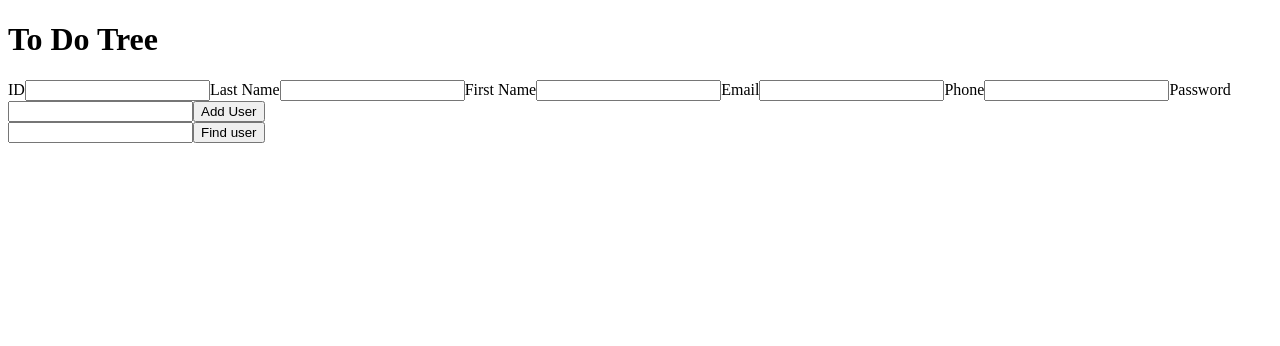
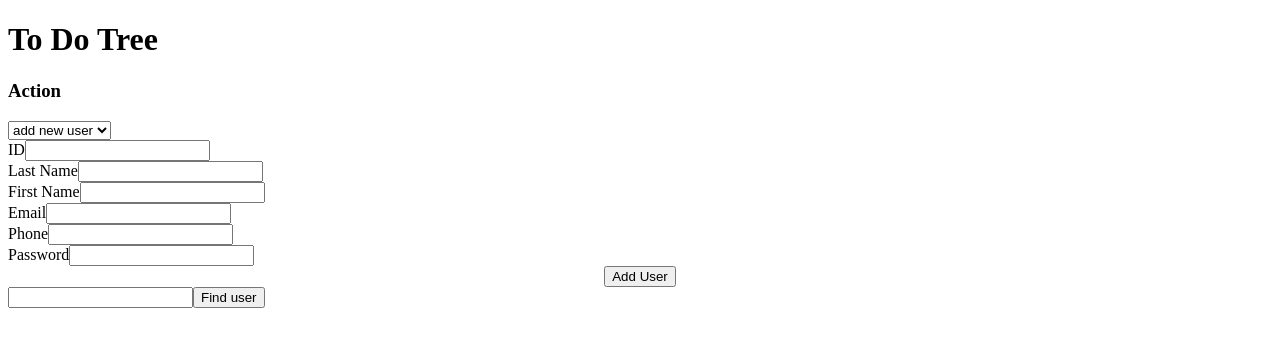
Before and after one commit to lwood54/go-gin-react, a React (Create React App) app in the folder client/: page / in a window 1280 px wide. Shown: the top 346 px of the page. Built offline with nearby package versions, Linux system fonts and the light colour scheme.

Commit message:
wip | handle user actions

```diff
--- a/client/src/App.tsx
+++ b/client/src/App.tsx
@@ -1,13 +1,23 @@
-import React from "react";
+import React, { useState } from "react";
 
-import AddUser from "./Components/AddUser";
+import AddModUser from "./Components/AddModUser";
 import GetUser from "./Components/GetUser";
 
 function App() {
+  const [userAction, setUserAction] = useState<string>("add");
+
+  function handleAction(e: React.ChangeEvent<HTMLSelectElement>) {
+    setUserAction(e.target.value);
+  }
   return (
     <div className="App">
       <h1>To Do Tree</h1>
-      <AddUser />
+      <h3>Action</h3>
+      <select name="useraction" onChange={handleAction}>
+        <option value="add">add new user</option>
+        <option value="update"> update user</option>
+      </select>
+      <AddModUser userAction={userAction} />
       <GetUser />
     </div>
   );
--- a/client/src/Components/AddUser.tsx
+++ b/client/src/Components/AddModUser.tsx
@@ -1,12 +1,29 @@
 import React, { useState } from "react";
+import styled from "styled-components";
 
-function AddUser() {
+import { UserAction } from "../Types/User";
+
+const ContainerSC: React.FC = styled.div`
+  align-items: center;
+  display: flex;
+  flex-wrap: wrap;
+  justify-content: center;
+  width: 100%;
+`;
+
+const FormItemSC: React.FC = styled.div`
+  width: 100%;
+`;
+
+function AddModUser({ userAction }: UserAction) {
   const [createId, setCreateId] = useState<number>();
   const [lastName, setLastName] = useState<string>("");
   const [firstName, setFirstName] = useState<string>("");
   const [email, setEmail] = useState<string>("");
   const [phone, setPhone] = useState<string>("");
   const [password, setPassword] = useState<string>("");
+
+  console.log(userAction);
 
   function handleUserInput(e: React.ChangeEvent<HTMLInputElement>) {
     const val = e.target.value;
@@ -59,7 +76,7 @@ function AddUser() {
       password,
     };
     console.log("data: ", data);
-    const isBlankList: any[] = [];
+    const isBlankList: Array<undefined | number | string> = [];
     for (const [i, v] of Object.entries(data)) {
       if (v === "" || v === undefined) {
         isBlankList.push(i);
@@ -80,34 +97,46 @@ function AddUser() {
   };
 
   return (
-    <div>
+    <ContainerSC>
+      <FormItemSC>
         <label>
           ID
           <input type="text" name="idInput" onChange={handleUserInput} />
         </label>
+      </FormItemSC>
+      <FormItemSC>
         <label>
           Last Name
           <input type="text" name="lastName" onChange={handleUserInput} />
         </label>
+      </FormItemSC>
+      <FormItemSC>
         <label>
           First Name
           <input type="text" name="firstName" onChange={handleUserInput} />
         </label>
+      </FormItemSC>
+      <FormItemSC>
         <label>
           Email
           <input type="text" name="email" onChange={handleUserInput} />
         </label>
+      </FormItemSC>
+      <FormItemSC>
         <label>
           Phone
           <input type="text" name="phone" onChange={handleUserInput} />
         </label>
+      </FormItemSC>
+      <FormItemSC>
         <label>
           Password
           <input type="text" name="password" onChange={handleUserInput} />
         </label>
+      </FormItemSC>
       <button onClick={handleAddUser}>Add User</button>
-    </div>
+    </ContainerSC>
   );
 }
 
-export default AddUser;
+export default AddModUser;
--- /dev/null
+++ b/client/src/Types/User.ts
@@ -0,0 +1,4 @@
+
+export interface UserAction {
+  userAction: string;
+}
```
Also changed, not shown: 1 other file (tests, documents, lock files or other folders). Lines whose indentation alone changed are shown as unchanged.
